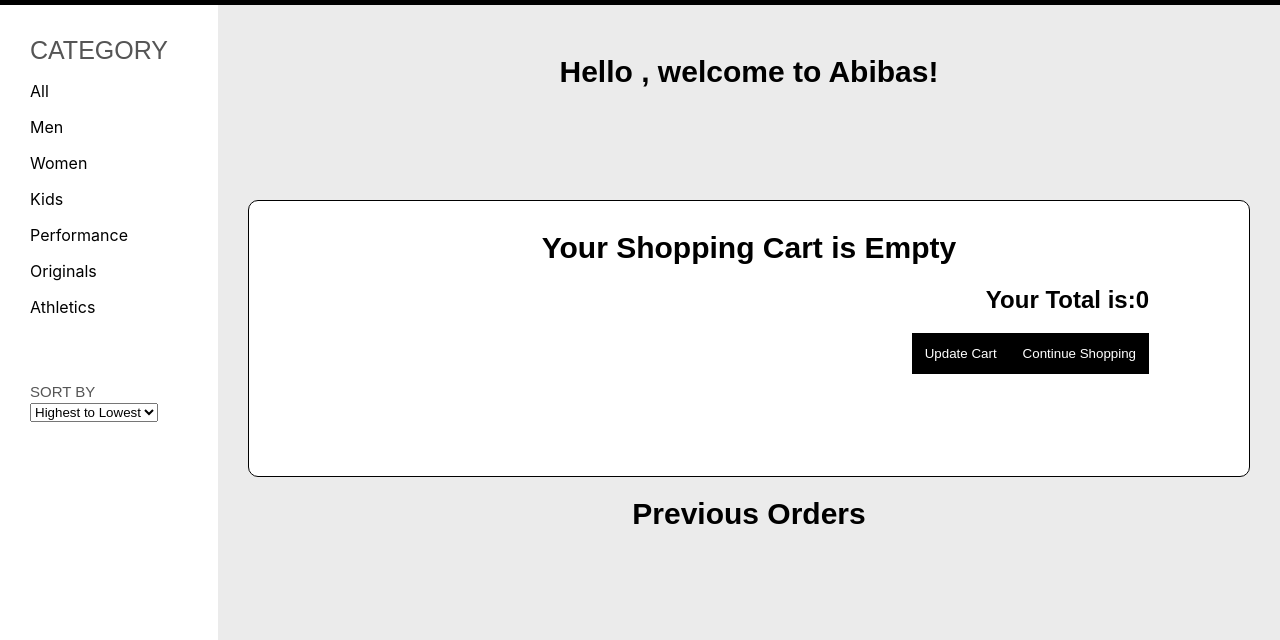
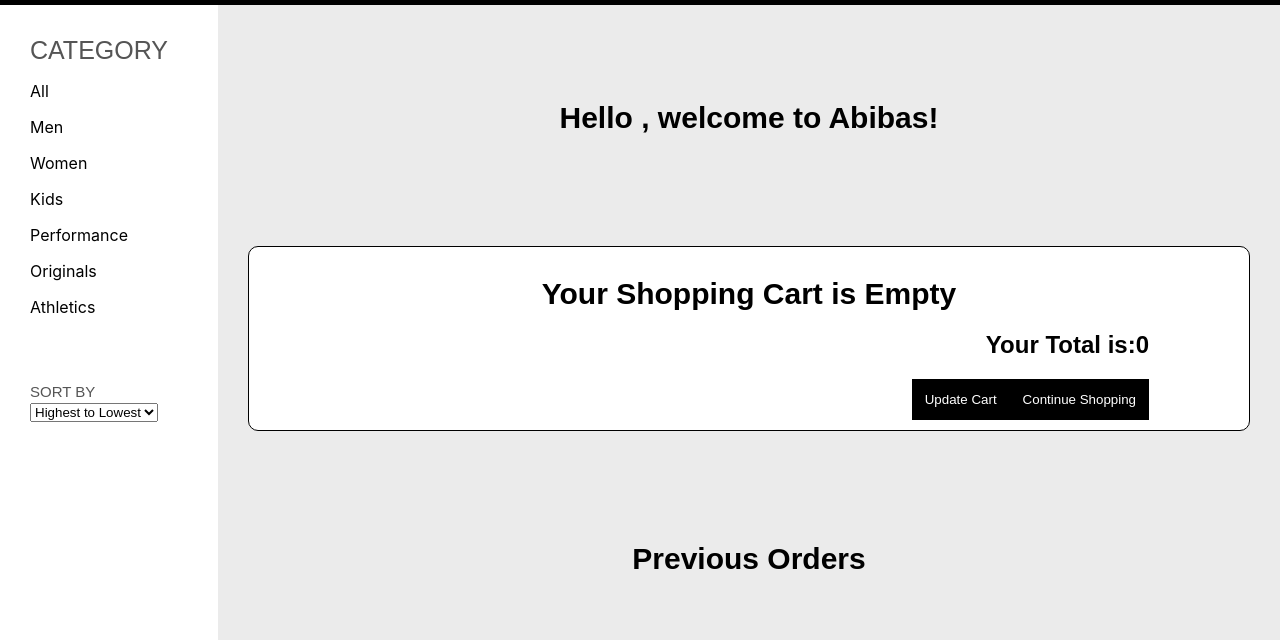
Before and after one commit to brianw921/ecommerce_frontend, a React (Create React App) app: page /profile in a window 1280 px wide. Shown: the part 305-945 px from the top of the page. Built offline with nearby package versions, Linux system fonts and the light colour scheme.

Commit message:
user profile

```diff
--- a/src/Components/NavComponent/UserProfile.js
+++ b/src/Components/NavComponent/UserProfile.js
@@ -12,9 +12,15 @@
         return (
 
             <div className ="user-profile" >
-                <h1>Hello {user.name ? user.name: ", welcome to Abibas"}!</h1>
-                    <UserProfileCart />
-                    <h1>Previous Orders</h1>
+                    <div>
+                        <h1>Hello {user.name ? user.name: ", welcome to Abibas"}!</h1>
+                    </div>
+                    <div>
+                        <UserProfileCart />
+                    </div>
+                    <div>
+                        <h1>Previous Orders</h1>
+                    </div>
                     <div className="prev-order-container">
                         {user.orders.map( (order) => {
                             return <UserProfilePreviousOrders order={order} key={order.id}/>
--- a/src/index.css
+++ b/src/index.css
@@ -512,7 +512,8 @@
    display: flex;
    flex-wrap: wrap;
    justify-content: center;
-   /* align-items: center; */
+
+   align-items: center;
    padding: 30px;
    background-color: #ebebeb;
    font-family: Arial;
@@ -520,6 +521,8 @@
 
 .user-profile h1{
   font-size: 30px;
+
+
 }
 
 
```
